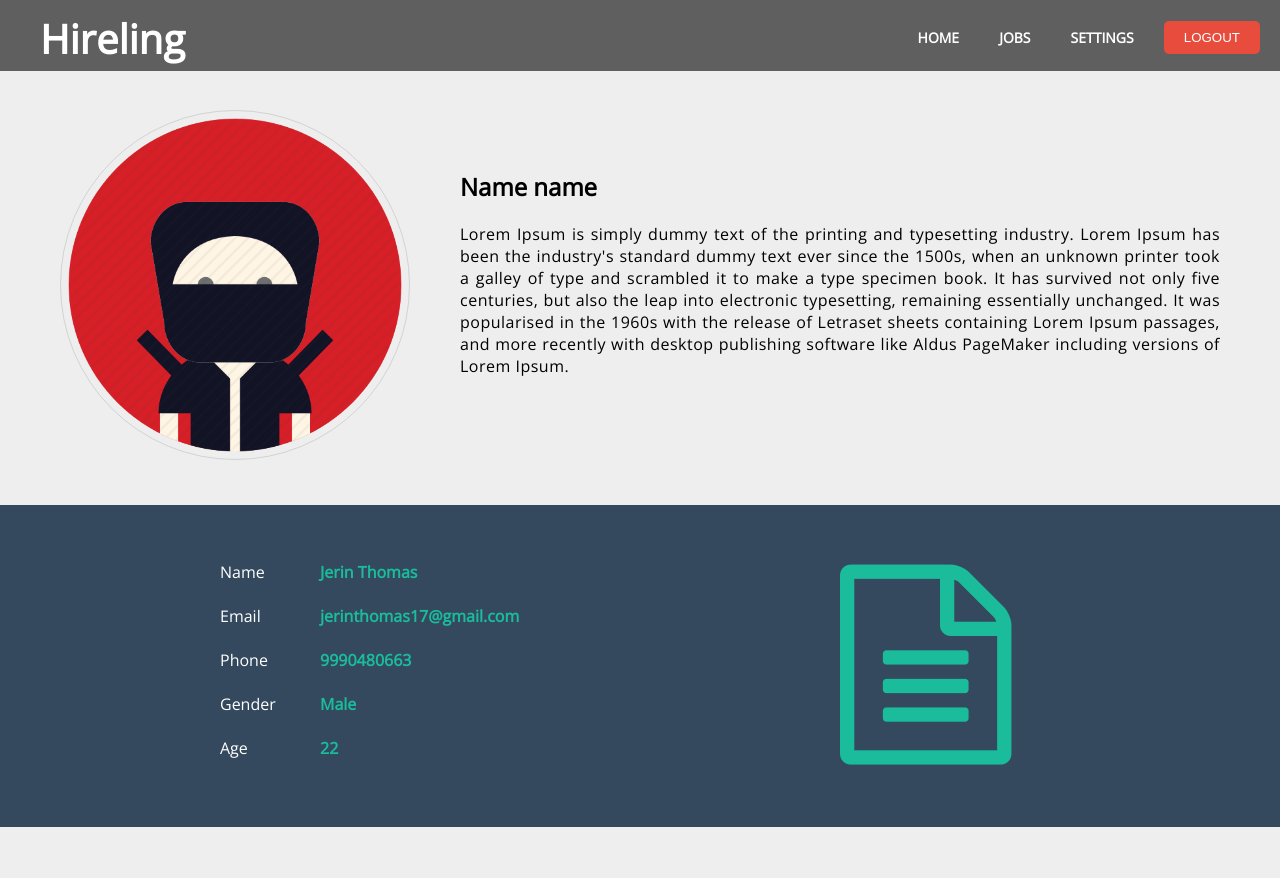
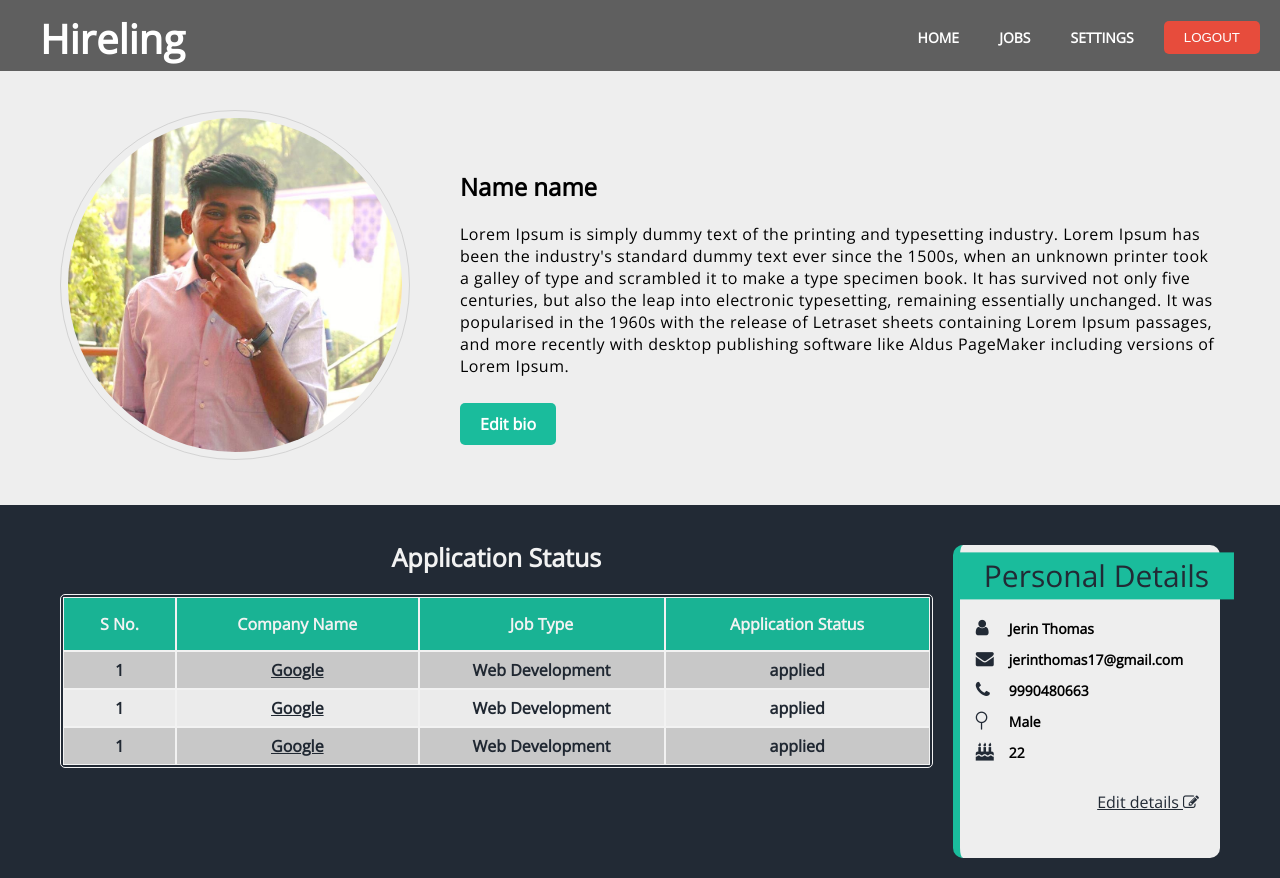
Before and after one commit to jerin17/template, a PHP site: page /freelancer/dashboard.php in a window 1280 px wide. Before the commit the page ends 827 px from the top, so only its background shows below. Run offline with PHP 8.4, Linux system fonts and the light colour scheme.

Commit message:
section 2 jobs

```diff
--- a/css/style.css
+++ b/css/style.css
@@ -802,46 +808,112 @@ border: 1px solid lightgrey;
 padding: 40px 0 0 50px;
 }
 .biobox p{
-text-align: justify;
+text-align: left;
 letter-spacing: .5px;
 }
-
+.editbio{
+color: white;
+background:#1abc9c;
+padding: 10px 20px;
+position: relative;top: 20px;
+text-decoration: none;
+border-radius: 5px;
+/*filter: brightness(90%);*/
+}
 
 section.fsec2{
 	font-family: 'Open Sans', sans-serif;
 	height: auto;
 	box-sizing: border-box;
 	display:flex;
-	background: #34495e;
-	padding: 20px;
+	background: #222A35;
+	padding: 20px 60px;
 }
 
-.detailbox{
-width: 600px;
+.status{
+width: 100%;
+height: auto;
 float: left;
-padding: 20px 0 10px 200px;
+text-align: center;
 }
 
-.detailbox label{
-
-color: #fff;
+.status table{
+	margin:15px 0;
+	width: 100%;
+	filter:brightness(95%);
+	border-radius: 5px;
+	padding: 2px;
 }
-.detailbox b{
-
-color: #1abc9c;
-position: absolute;
-left:25%;
+.status caption {
+	color: white;
+	font-size: 25px;
+	font-weight: bolder;
+	margin-bottom: 20px;
+}
+.status table tr
+{
+	color:#222A35;
+	font-weight: bold;
+	background-color:lightgrey;
 }
 
-.resumebox{
-padding:20px;
-padding-top: 40px;
-
+.status table tr:nth-child(odd){
+	background: #F7F7F7;
 }
 
-.resumebox i{
-	font-size: 200px;
-	color: #1abc9c;
+.status table th{
+	padding: 15px;
+	color: white;
+	background: #1abc9c;
 }
+
+.status table td
+{
+	padding: 7px;
+}
+
+.status table a{
+	color: #222A35;
+}
+
+
+
+
+
+.detailbox{
+width: 25%;
+margin:20px 0 0 20px;
+padding:45px 21px;
+border-radius: 10px;
+background: #eee;
+border-left: 7px solid #1abc9c;
+text-align: left;
+overflow-x:hidden;
+}
+
+.detailbox .personal{
+position: absolute;
+transform: translate(-8%,-80%);
+color: #222A35;
+background: #1abc9c;
+padding: 3px 25px;
+font-size: 30px;
+margin-bottom: 20px;
+}
+
+.detailbox table td{
+	padding: 5px 0 5px 3px;
+	color: black;
+	font-size: 14px;
+	font-weight: bolder;
+}
+
+#detailbox-icon{
+	color: #222A35;
+	font-size: 18px;
+	position: relative;
+	left: -10px;
+}
+
 /****************************************************************************************************************/
 /****************************************************************************************************************/
--- a/freelancer/dashboard.php
+++ b/freelancer/dashboard.php
@@ -23,27 +23,74 @@
 
 <section class="fsec1">
 <div class="imgbox">
-    <img src="profile_pictures/user.png">
+    <img src="profile_pictures/jerin.jpg">
 </div>
 <div class="biobox">
     <h2>Name name</h2>
     <p>Lorem Ipsum is simply dummy text of the printing and typesetting industry. Lorem Ipsum has been the industry's standard dummy text ever since the 1500s, when an unknown printer took a galley of type and scrambled it to make a type specimen book. It has survived not only five centuries, but also the leap into electronic typesetting, remaining essentially unchanged. It was popularised in the 1960s with the release of Letraset sheets containing Lorem Ipsum passages, and more recently with desktop publishing software like Aldus PageMaker including versions of Lorem Ipsum.</p>
+    <b><a href="#" class="editbio">Edit bio</a></b>
 </div>
 </section>
 
 <section class="fsec2">
+<div class="status">
+<table border="1" bordercolor="#fff" cellspacing="0">
+<caption>Application Status</caption>
+<tr>
+  <th>S No.</th>
+  <th>Company Name</th>
+  <th>Job Type</th>
+  <th>Application Status</th>
+</tr>
+
+<tr>
+  <td>1</td>
+  <td><a href="#">Google</a></td>
+  <td>Web Development</td>
+  <td>applied</td>
+</tr>
+<tr>
+  <td>1</td>
+  <td><a href="#">Google</a></td>
+  <td>Web Development</td>
+  <td>applied</td>
+</tr>
+<tr>
+  <td>1</td>
+  <td><a href="#">Google</a></td>
+  <td>Web Development</td>
+  <td>applied</td>
+</tr>
+
+</table>
+
+</div>
 <div class="detailbox">
-<p>
-
-<label>Name  </label> <b>Jerin Thomas</b><br><br>
-<label>Email </label> <b>jerinthomas17@gmail.com</b><br><br>
-<label>Phone </label> <b>9990480663</b><br><br>
-<label>Gender</label> <b>Male</b><br><br>
-<label>Age   </label> <b>22</b><br><br>
-</p>
-</div>
-<div class="resumebox">
-    <i class="fa fa-file-text-o"></i>
+<span class="personal">Personal Details</span><br>
+<table>
+    <tr>
+        <td><i id="detailbox-icon" class="fa fa-user"></i></td>
+        <td>Jerin Thomas</td>
+    </tr>
+    <tr>
+        <td><i id="detailbox-icon" class="fa fa-envelope"></i></td>
+        <td>jerinthomas17@gmail.com</td>
+    </tr>
+    <tr>
+        <td><i id="detailbox-icon" class="fa fa-phone"></i></td>
+        <td>9990480663</td>
+    </tr>
+    <tr>
+        <td><i id="detailbox-icon" class="fa fa-neuter"></i></td>
+        <td>Male</td>
+    </tr>
+    <tr>
+        <td><i id="detailbox-icon" class="fa fa-birthday-cake"></i></td>
+        <td>22</td>
+    </tr>
+</table>
+<br><a href="#" style="color: #222A35;float: right;">Edit details <i class="fa fa-pencil-square-o"></i>
+</a>
 </div>
 </section>
 
--- a/index.php
+++ b/index.php
@@ -69,7 +69,7 @@
 </section>
 
 <section class="sec2" id="jobs">
-	<h1>Start Freelancing</h1>
+	<h1><b>Start <span>Freelancing</span></b></h1>
 
 	<div class="job">
 		 <img src="css/logo/ravatar.png">
```
Also changed, not shown: other parts of css/style.css (+25 -19 lines), freelancer/profile_pictures/jerin.jpg (added).
